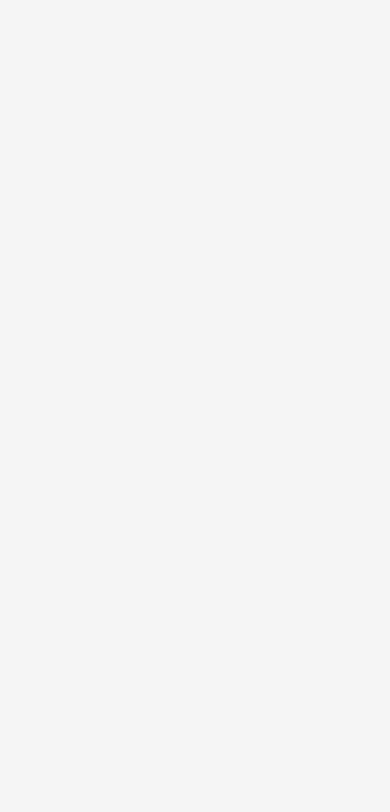
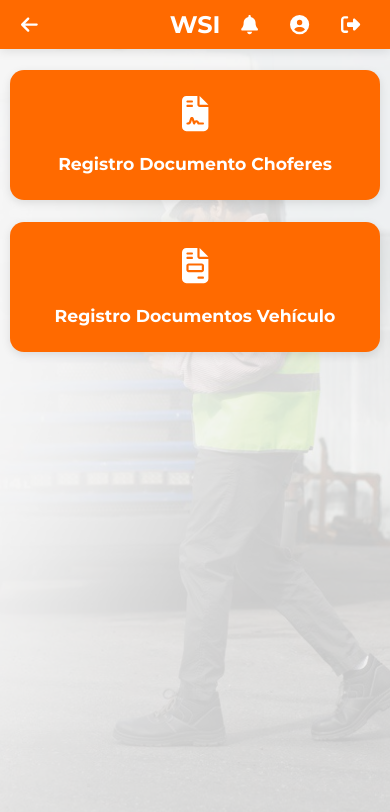
Before and after one commit to anzarpe97/WSI, a React (Vite) app in the folder wsi/: page /menu-documentos in a window 390 px wide. Before the commit this address had no page. Shown: the top 812 px of the page. Built offline with nearby package versions, Linux system fonts and the light colour scheme.

Commit message:
feat: Add MenuDocumentos component and update routing in App.jsx

```diff
--- a/wsi/src/App.jsx
+++ b/wsi/src/App.jsx
@@ -12,6 +12,7 @@ import RegistroMantenimiento from './components/admin/RegistroMantenimiento';
 import GestionEmpleados from './components/admin/GestionEmpleados';
 import GestionMantenimiento from './components/admin/GestionManteminimento';
 import EditarVehiculo from './components/admin/EditarVehiculo';
+import MenuDocumentos from './components/admin/MenuDocumentos';
 
 const App = () => {
   return (
@@ -22,18 +23,24 @@ const App = () => {
         <Route path="/login" element={<Login />} />
         <Route path="/adminHome" element={<Home />} />
         <Route path="/recuperar-contraseña" element={<RecuperarContraseña />} />
+        {/* RUTAS EMPLEADOS ADMINISTRADOR*/}
         <Route path="/registro-empleado" element={<RegistroEmpleado />} />
         <Route path="/gestion-empleados" element={<GestionEmpleados />} />
+        {/* RUTAS DOCUMENTOS ADMINISTRADOR*/}
+        <Route path="/menu-documentos" element={<MenuDocumentos />} />
         <Route path="/registro-documentos-vehiculo" element={<RegistroDocumentosVehiculo />} />
+        {/* RUTAS VEHICULOS ADMINISTRADOR*/}
         <Route path="/registro-vehiculo" element={<RegistroVehiculo />} />
         <Route path="/editar-vehiculo/:id" element={<EditarVehiculo />} />
         <Route path="/ver-vehiculos" element={<VerVehiculos />} />
         <Route path="/detalle-vehiculo/:id" element={<DetalleVehiculo />} />
+        {/* RUTAS MANTENIMIENTO ADMINISTRADOR*/}
         <Route path="/registro-mantenimiento" element={<RegistroMantenimiento />} />
         <Route path="/gestion-mantenimiento" element={<GestionMantenimiento />} />
 
-        {/* RUTAS ADMINISTRADOR*/}
-        {/* RUTAS ADMINISTRADOR*/}
+        {/* RUTAS SUPERVISOR*/}
+
+        {/* RUTAS USUARIO*/}
 
       </Routes>
     </Router>
--- a/wsi/src/components/admin/Home.jsx
+++ b/wsi/src/components/admin/Home.jsx
@@ -69,18 +69,20 @@ const Home = () => {
     </Link>
     <Link to="/registro-mantenimiento" className="home-card">
       <FontAwesomeIcon icon={faWrench} size="3x" />
-      <p>Mantenimiento de vehículos</p>
+      <p>Registro de Mantenimientos</p>
     </Link>
+    <Link to="/menu-documentos" className="home-card">
+      <FontAwesomeIcon icon={faIdCard} size="3x" />
+      <p>Gestión de conductores</p>
+    </Link>
+
+    {/* 6 nuevas cards */}
+
     <Link to="/reportes" className="home-card">
       <FontAwesomeIcon icon={faChartBar} size="3x" />
       <p>Reportes</p>
     </Link>
 
-    {/* 6 nuevas cards */}
-    <Link to="/conductores" className="home-card">
-      <FontAwesomeIcon icon={faIdCard} size="3x" />
-      <p>Gestión de conductores</p>
-    </Link>
     <Link to="/ver-vehiculos" className="home-card">
     <FontAwesomeIcon icon={faCarBurst} size="3x" />
       <p>Gestión de Vehiculos</p>
--- /dev/null
+++ b/wsi/src/components/admin/MenuDocumentos.jsx
@@ -0,0 +1,34 @@
+import React from 'react';
+import { Link } from 'react-router-dom';
+import { FontAwesomeIcon } from '@fortawesome/react-fontawesome';
+import { faFileContract, faFileInvoice } from '@fortawesome/free-solid-svg-icons';
+import Header from '../header';
+import bgImage from '../../assets/bg-login.jpg';
+import '../../styles/MenuDocumentos.css';
+
+const MenuDocumentos = () => {
+    document.title = "WSI - Documentos";
+
+  return (
+    <div className="menu-documentos-wrapper" id="menu-documentos-wrapper">
+      <Header title="WSI" />
+      <div className="menu-documentos-content" id="menu-documentos-content">
+        <div className="menu-documentos-grid" id="menu-documentos-grid">
+          <Link to="/seguros" className="menu-documentos-card" id="menu-documentos-card-seguros">
+            <FontAwesomeIcon icon={faFileContract} size="3x" />
+            <p>Registro Documento Choferes</p>
+          </Link>
+          <Link to="/documentos-vehiculo" className="menu-documentos-card" id="menu-documentos-card-docvehiculo">
+            <FontAwesomeIcon icon={faFileInvoice} size="3x" />
+            <p>Registro Documentos Vehículo</p>
+          </Link>
+        </div>
+      </div>
+      <div className="menu-documentos-bg" id="menu-documentos-bg">
+        <img src={bgImage} alt="Fondo Documentos" onError={e => (e.target.style.display = 'none')} />
+      </div>
+    </div>
+  );
+};
+
+export default MenuDocumentos;
--- /dev/null
+++ b/wsi/src/styles/MenuDocumentos.css
@@ -0,0 +1,126 @@
+.menu-documentos-wrapper {
+  display: flex;
+  flex-direction: column;
+  align-items: center;
+  min-height: 100vh;
+  position: relative;
+  z-index: 1;
+  background: #f5f5f5;
+}
+
+.menu-documentos-bg {
+  position: fixed;
+  top: 0;
+  left: 0;
+  width: 100vw;
+  height: 100vh;
+  z-index: -1;
+}
+
+#menu-documentos-bg img {
+  width: 100vw;
+  height: 100vh;
+  object-fit: cover;
+  opacity: 0.18;
+}
+
+.menu-documentos-content,
+#menu-documentos-content {
+  margin-top: 220px;
+  width: 100%;
+  display: flex;
+  justify-content: center;
+  align-items: flex-start;
+  min-height: 60vh;
+}
+
+.menu-documentos-grid,
+#menu-documentos-grid {
+  display: flex;
+  gap: 150px;
+  justify-content: center;
+  align-items: center;
+  width: 100%;
+  max-width: 600px;
+}
+
+.menu-documentos-card,
+#menu-documentos-card-seguros,
+#menu-documentos-card-docvehiculo {
+  display: flex;
+  flex-direction: column;
+  align-items: center;
+  justify-content: center;
+  background: #ff6a00;
+  color: #fff;
+  border-radius: 14px;
+  width: 210px;
+  height: 210px;
+  text-align: center;
+  text-decoration: none;
+  box-shadow: 0 3px 10px rgba(0,0,0,0.10);
+  transition: all 0.3s;
+  font-size: 1.1rem;
+  font-weight: 600;
+  position: relative;
+  border: none;
+  outline: none;
+  cursor: pointer;
+}
+
+.menu-documentos-card svg {
+  margin-bottom: 12px;
+  font-size: 3.2rem;
+  color: #fff;
+  transition: transform 0.3s;
+}
+
+.menu-documentos-card p {
+  margin-top: 10px;
+  font-size: 1.08rem;
+  font-weight: bold;
+  color: #fff;
+}
+
+.menu-documentos-card:hover,
+#menu-documentos-card-seguros:hover,
+#menu-documentos-card-docvehiculo:hover {
+  background: #e65c00;
+  transform: translateY(-4px) scale(1.04);
+  box-shadow: 0 8px 18px rgba(255,106,0,0.18);
+}
+
+@media (max-width: 900px) {
+  .menu-documentos-grid,
+  #menu-documentos-grid {
+    flex-direction: column;
+    gap: 22px;
+    max-width: 100%;
+  }
+  .menu-documentos-card,
+  #menu-documentos-card-seguros,
+  #menu-documentos-card-docvehiculo {
+    width: 90vw;
+    max-width: 320px;
+    height: 170px;
+  }
+}
+
+@media (max-width: 600px) {
+  .menu-documentos-content,
+  #menu-documentos-content {
+    margin-top: 70px;
+    min-height: 50vh;
+  }
+  .menu-documentos-card,
+  #menu-documentos-card-seguros,
+  #menu-documentos-card-docvehiculo {
+    width: 95vw;
+    max-width: 98vw;
+    height: 130px;
+    font-size: 1rem;
+  }
+  .menu-documentos-card svg {
+    font-size: 2.2rem;
+  }
+}
```
